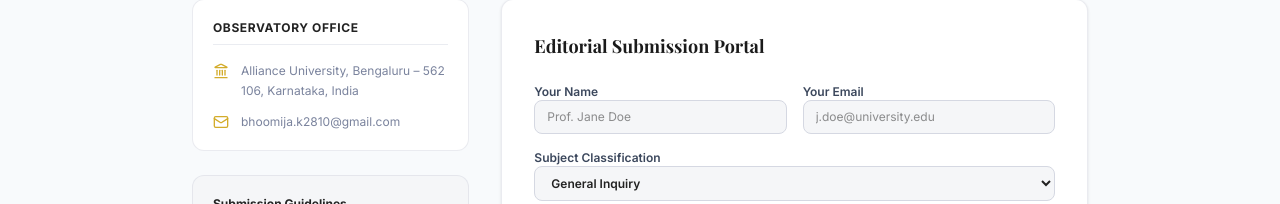
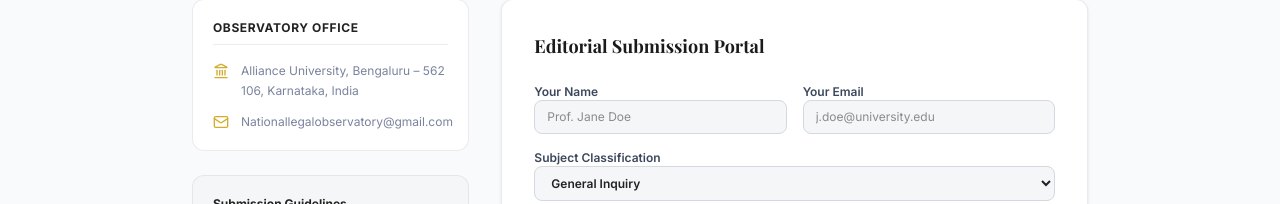
Before and after one commit to Utkarsh-Mani-Tripathi-GIT/legal-observatory, a Next.js app: page /contact in a window 1280 px wide. Shown: the part 322-526 px from the top of the page. Built offline with nearby package versions, Linux system fonts and the light colour scheme; a web font is replaced by a local one.

Commit message:
Update all global email references to Nationallegalobservatory@gmail.com, leaving Bhoomija's profile untouched

```diff
--- a/src/app/contact/page.tsx
+++ b/src/app/contact/page.tsx
@@ -53,8 +53,8 @@ export default function ContactPage() {
               </div>
               <div className="flex items-center space-x-3">
                 <Mail className="w-4 h-4 text-indigo-500 shrink-0" />
-                <a href="mailto:bhoomija.k2810@gmail.com" className="hover:underline hover:text-indigo-600 dark:hover:text-indigo-400 transition">
-                  bhoomija.k2810@gmail.com
+                <a href="mailto:Nationallegalobservatory@gmail.com" className="hover:underline hover:text-indigo-600 dark:hover:text-indigo-400 transition">
+                  Nationallegalobservatory@gmail.com
                 </a>
               </div>
             </div>
--- a/src/components/Footer.tsx
+++ b/src/components/Footer.tsx
@@ -76,18 +76,18 @@ export default function Footer() {
                   LinkedIn (Bhoomija Khanna)
                 </span>
               </a>
-              <a href="mailto:bhoomija.k2810@gmail.com?subject=Request%20Source%20Code%20Access" className="relative group hover:text-indigo-600 dark:hover:text-indigo-400 transition" aria-label="Request GitHub Access">
-                <svg className="w-4 h-4 fill-current" viewBox="0 0 24 24">
+              <a href="mailto:Nationallegalobservatory@gmail.com?subject=Request%20Source%20Code%20Access" className="relative group hover:text-indigo-600 dark:hover:text-indigo-400 transition" aria-label="Request GitHub Access">
+                <svg className="w-5 h-5" fill="currentColor" viewBox="0 0 24 24">
                   <path fillRule="evenodd" clipRule="evenodd" d="M12 2C6.477 2 2 6.477 2 12c0 4.42 2.87 8.17 6.84 9.5.5.08.66-.23.66-.5v-1.69c-2.77.6-3.36-1.34-3.36-1.34-.46-1.16-1.11-1.47-1.11-1.47-.9-.62.07-.6.07-.6 1 .07 1.53 1.03 1.53 1.03.9 1.52 2.34 1.07 2.91.83.09-.65.35-1.09.63-1.34-2.22-.25-4.55-1.11-4.55-4.92 0-1.11.38-2 1.03-2.71-.1-.25-.45-1.29.1-2.64 0 0 .84-.27 2.75 1.02.79-.22 1.65-.33 2.5-.33.85 0 1.71.11 2.5.33 1.91-1.29 2.75-1.02 2.75-1.02.55 1.35.2 2.39.1 2.64.65.71 1.03 1.6 1.03 2.71 0 3.82-2.34 4.66-4.57 4.91.36.31.69.92.69 1.85V21c0 .27.16.59.67.5C19.14 20.16 22 16.42 22 12A10 10 0 0012 2z" />
                 </svg>
                 <span className="absolute -top-8 left-1/2 -translate-x-1/2 scale-0 opacity-0 group-hover:scale-100 group-hover:opacity-100 transition-all duration-200 bg-slate-800 text-white text-[11px] px-2 py-1 rounded shadow-md whitespace-nowrap pointer-events-none z-10 font-medium">
                   Request Source Code Access
                 </span>
               </a>
-              <a href="mailto:bhoomija.k2810@gmail.com" className="relative group hover:text-indigo-600 dark:hover:text-indigo-400 transition" aria-label="Email">
+              <a href="mailto:Nationallegalobservatory@gmail.com" className="relative group hover:text-indigo-600 dark:hover:text-indigo-400 transition" aria-label="Email">
                 <Mail className="w-4 h-4" />
                 <span className="absolute -top-8 left-1/2 -translate-x-1/2 scale-0 opacity-0 group-hover:scale-100 group-hover:opacity-100 transition-all duration-200 bg-slate-800 text-white text-[11px] px-2 py-1 rounded shadow-md whitespace-nowrap pointer-events-none z-10 font-medium">
-                  Email (bhoomija.k2810@gmail.com)
+                  Email (Nationallegalobservatory@gmail.com)
                 </span>
               </a>
             </div>
```
